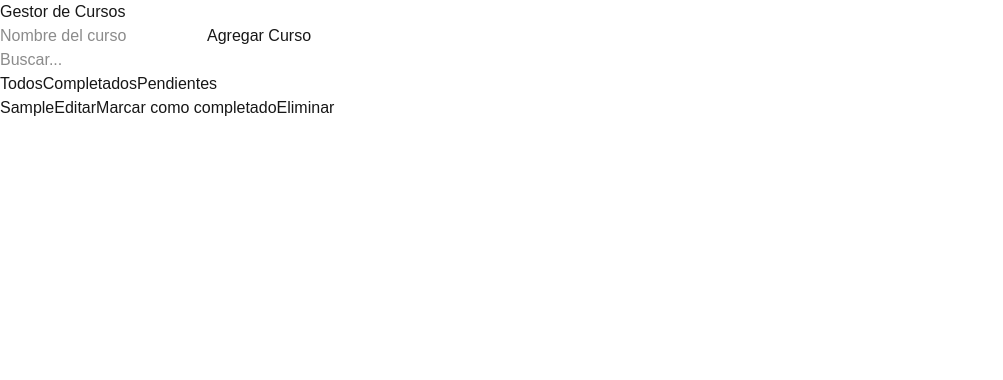
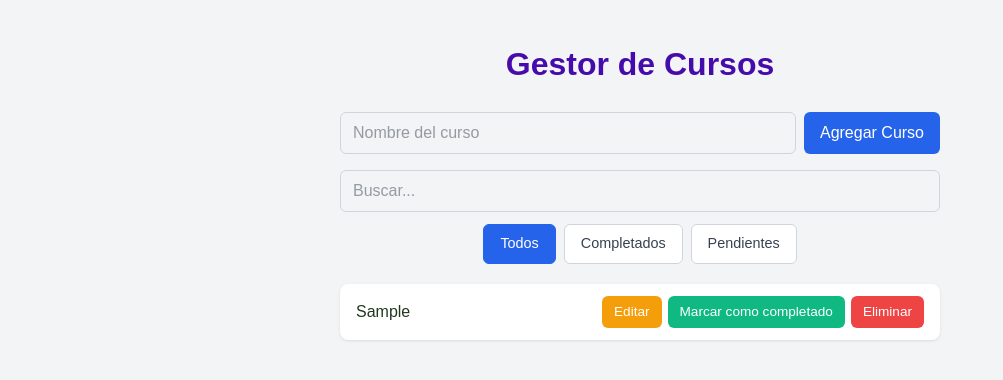
Before and after one commit to Camijw027/gestor-cursos-react, a Next.js app: page / in a window 1280 px wide. Both pictures are taken after typing "Sample" into the empty fields and a click on the button "Agregar Curso". Shown: the top 380 px of the page, without its empty margins (0-1003 px from the left). Built offline with nearby package versions, Linux system fonts and the light colour scheme.

Commit message:
Se ha agregado las clases para la modificacion de estilos, en el global, adicional he agregado comentarios mas compuestos

```diff
--- a/app/components/Buscador.tsx
+++ b/app/components/Buscador.tsx
@@ -3,10 +3,14 @@ type BuscadorProps = {
   setBusqueda: (valor: string) => void;
 };
 
+// Este componente muestra el input de búsqueda.
+// Cada letra que escribe el usuario actualiza el estado "busqueda" en page.tsx
+// y eso hace que la lista se filtre en tiempo real automáticamente.
 export default function Buscador({ busqueda, setBusqueda }: BuscadorProps) {
   return (
-    <div>
+    <div className="contenedor-buscador">
       <input
+        className="input-buscar"
         type="text"
         placeholder="Buscar..."
         value={busqueda}
--- a/app/components/CursoItem.tsx
+++ b/app/components/CursoItem.tsx
@@ -1,5 +1,7 @@
 import { Curso } from "../types/curso";
 
+// Este componente representa una sola fila de curso en la lista.
+// Se renderiza una vez por cada curso que exista en el estado.
 type CursoItemProps = {
   curso: Curso;
   cursos: Curso[];
@@ -20,21 +22,32 @@ export default function CursoItem({
   setNombreEditado,
 }: CursoItemProps) {
   return (
-    <div>
+    <div className="curso-card">
+      {/* Si este curso está siendo editado mostramos un input,
+          si no, mostramos el nombre como texto normal */}
       {editandoId === curso.id ? (
         <input
+          className="input-editar"
           type="text"
           value={nombreEditado}
           onChange={(e) => setNombreEditado(e.target.value)}
           placeholder="Editar nombre del curso"
         />
       ) : (
-        <span className={curso.completado ? "completado" : ""}>
+        <span
+          className={
+            curso.completado ? "curso-nombre completado" : "curso-nombre"
+          }
+        >
           {curso.nombre}
         </span>
       )}
+      {/* Agrupamos los tres botones de acción a la derecha de la card */}
+      <div className="curso-botones">
+        {/* En modo edición muestra "Guardar", en modo normal muestra "Editar" */}
         {editandoId === curso.id ? (
           <button
+            className="btn-guardar"
             onClick={() => {
               setCursos(
                 cursos.map((c) =>
@@ -48,6 +61,7 @@ export default function CursoItem({
           </button>
         ) : (
           <button
+            className="btn-editar"
             onClick={() => {
               setEditandoId(curso.id);
               setNombreEditado(curso.nombre);
@@ -57,7 +71,9 @@ export default function CursoItem({
           </button>
         )}
 
+        {/* Alterna el estado del curso entre completado y pendiente */}
         <button
+          className="btn-completar"
           onClick={() => {
             setCursos(
               cursos.map((c) =>
@@ -66,13 +82,18 @@ export default function CursoItem({
             );
           }}
         >
-        {curso.completado ? "Marcar como pendiente" : "Marcar como completado"}
+          {curso.completado
+            ? "Marcar como pendiente"
+            : "Marcar como completado"}
         </button>
+        {/* Elimina el curso filtrando todos los que NO sean este */}
         <button
+          className="btn-eliminar"
           onClick={() => setCursos(cursos.filter((c) => c.id !== curso.id))}
         >
           Eliminar
         </button>
       </div>
+    </div>
   );
 }
--- a/app/components/Filtros.tsx
+++ b/app/components/Filtros.tsx
@@ -3,12 +3,41 @@ type FiltrosProps = {
   setFiltro: (valor: string) => void;
 };
 
+// Cada botón compara su valor con el filtro activo.
+// Si coinciden se aplican dos clases (base + activo), si no solo la base.
 export default function Filtros({ filtro, setFiltro }: FiltrosProps) {
   return (
-    <div>
-      <button onClick={() => setFiltro("todos")}>Todos</button>
-      <button onClick={() => setFiltro("completados")}>Completados</button>
-      <button onClick={() => setFiltro("pendientes")}>Pendientes</button>
+    <div className="contenedor-filtros">
+      <button
+        className={
+          filtro === "todos" ? "btn-filtro btn-filtro-activo" : "btn-filtro"
+        }
+        onClick={() => setFiltro("todos")}
+      >
+        Todos
+      </button>
+
+      <button
+        className={
+          filtro === "completados"
+            ? "btn-filtro btn-filtro-activo"
+            : "btn-filtro"
+        }
+        onClick={() => setFiltro("completados")}
+      >
+        Completados
+      </button>
+
+      <button
+        className={
+          filtro === "pendientes"
+            ? "btn-filtro btn-filtro-activo"
+            : "btn-filtro"
+        }
+        onClick={() => setFiltro("pendientes")}
+      >
+        Pendientes
+      </button>
     </div>
   );
 }
--- a/app/components/FormAgregar.tsx
+++ b/app/components/FormAgregar.tsx
@@ -1,5 +1,8 @@
 import { Curso } from "../types/curso";
 
+// Este componente muestra el formulario para agregar un nuevo curso.
+// Recibe el estado del nombre y la lista de cursos desde page.tsx
+// porque es allá donde vive toda la información de la app.
 type FormAgregarProps = {
   nombre: string;
   setNombre: (nombre: string) => void;
@@ -14,14 +17,20 @@ export default function FormAgregar({
   setCursos,
 }: FormAgregarProps) {
   return (
-    <div>
+    <div className="form-agregar">
+      {/* El valor de este input siempre refleja lo que está en el estado "nombre".
+          Cada vez que el usuario escribe una letra, actualizamos ese estado */}
       <input
+        className="input-agregar"
         type="text"
         value={nombre}
         onChange={(e) => setNombre(e.target.value)}
         placeholder="Nombre del curso"
       />
+      {/* Cuando el usuario hace click, primero verificamos que el input no esté vacío,
+          luego agregamos el nuevo curso a la lista y limpiamos el input */}
       <button
+        className="btn-agregar"
         onClick={() => {
           if (!nombre) return;
           setCursos([...cursos, { id: Date.now(), nombre, completado: false }]);
--- a/app/globals.css
+++ b/app/globals.css
@@ -11,21 +11,220 @@
   --font-sans: var(--font-geist-sans);
   --font-mono: var(--font-geist-mono);
 }
-
+/* ─── Modo oscuro si el sistema lo trae activo ─── */
 @media (prefers-color-scheme: dark) {
   :root {
     --background: #0a0a0a;
     --foreground: #ededed;
   }
 }
-
+/* ─── Estilos globales para toda la app ─── */
 body {
   background: var(--background);
   color: var(--foreground);
   font-family: Arial, Helvetica, sans-serif;
 }
-
+/* ─── Estilo para cursos completados,los tacha ─── */
 .completado {
   text-decoration: line-through;
   color: rgb(108, 160, 12);
 }
+
+/* ─── Layout principal,su color de fondo y margenes de columnas ─── */
+.contenedor-principal {
+  min-height: 100vh;
+  background-color: #f3f4f6;
+  display: flex;
+  flex-direction: column;
+  align-items: center;
+  padding: 40px 16px;
+}
+/* ─── Titulo de la app ─── */
+.titulo-app {
+  font-size: 2rem;
+  font-weight: 700;
+  color: #460cab;
+  margin-bottom: 24px;
+}
+
+/* ─── Formulario agregar ─── */
+.form-agregar {
+  display: flex;
+  gap: 8px;
+  margin-bottom: 16px;
+  width: 100%;
+  max-width: 600px;
+}
+
+.input-agregar {
+  flex: 1;
+  border: 1px solid #d1d5db;
+  border-radius: 6px;
+  padding: 8px 12px;
+  font-size: 1rem;
+  outline: none;
+  color: #374151;
+}
+
+.input-agregar:focus {
+  border-color: #3b82f6;
+  box-shadow: 0 0 0 2px rgba(59, 130, 246, 0.3);
+}
+
+/* ─── Botón agregar ─── */
+.btn-agregar {
+  background-color: #2563eb;
+  color: white;
+  border: none;
+  border-radius: 6px;
+  padding: 8px 16px;
+  font-size: 1rem;
+  cursor: pointer;
+}
+/* ─── Hover del botón agregar ─── */
+.btn-agregar:hover {
+  background-color: #1d4ed8;
+}
+
+/* ─── Buscador ─── */
+.contenedor-buscador {
+  width: 100%;
+  max-width: 600px;
+  margin-bottom: 12px;
+}
+
+.input-buscar {
+  color: #374151;
+  width: 100%;
+  border: 1px solid #d1d5db;
+  border-radius: 6px;
+  padding: 8px 12px;
+  font-size: 1rem;
+  outline: none;
+}
+
+.input-buscar:focus {
+  color: #374151;
+  border-color: #3b82f6;
+  box-shadow: 0 0 0 2px rgba(59, 130, 246, 0.3);
+}
+
+/* ─── Filtros ─── */
+.contenedor-filtros {
+  display: flex;
+  gap: 8px;
+  margin-bottom: 20px;
+}
+
+/* ─── Botones de filtro ─── */
+.btn-filtro {
+  padding: 8px 16px;
+  border-radius: 6px;
+  border: 1px solid #d1d5db;
+  background-color: white;
+  color: #374151;
+  cursor: pointer;
+  font-size: 0.9rem;
+}
+
+.btn-filtro:hover {
+  background-color: #f9fafb;
+}
+
+.btn-filtro-activo {
+  background-color: #2563eb;
+  color: white;
+  border-color: #2563eb;
+}
+
+/* ─── Curso item ─── */
+.curso-card {
+  display: flex;
+  align-items: center;
+  justify-content: space-between;
+  background-color: white;
+  border-radius: 8px;
+  box-shadow: 0 1px 3px rgba(0, 0, 0, 0.1);
+  padding: 12px 16px;
+  margin-bottom: 8px;
+  width: 100%;
+  max-width: 600px;
+}
+
+/* ─── Nombre del curso dentro del item ─── */
+.curso-nombre {
+  flex: 1;
+  color: #23371f;
+  font-size: 1rem;
+}
+/* ─── Botones dentro del item curso ─── */
+.curso-botones {
+  display: flex;
+  gap: 6px;
+}
+
+.input-editar {
+  flex: 1;
+  border: 1px solid #d1d5db;
+  border-radius: 6px;
+  padding: 6px 10px;
+  font-size: 1rem;
+  outline: none;
+  margin-right: 8px;
+  color: #1f2937;
+}
+
+/* ─── Botones de acción dentro del item curso ─── */
+
+.btn-guardar {
+  background-color: #4e9cdc;
+  color: rgb(248, 241, 241);
+  border: none;
+  border-radius: 6px;
+  padding: 6px 12px;
+  cursor: pointer;
+  font-size: 0.85rem;
+}
+
+.btn-editar {
+  background-color: #f59e0b;
+  color: white;
+  border: none;
+  border-radius: 6px;
+  padding: 6px 12px;
+  cursor: pointer;
+  font-size: 0.85rem;
+}
+
+.btn-completar {
+  background-color: #10b981;
+  color: white;
+  border: none;
+  border-radius: 6px;
+  padding: 6px 12px;
+  cursor: pointer;
+  font-size: 0.85rem;
+}
+
+.btn-eliminar {
+  background-color: #ef4444;
+  color: white;
+  border: none;
+  border-radius: 6px;
+  padding: 6px 12px;
+  cursor: pointer;
+  font-size: 0.85rem;
+}
+
+.btn-editar:hover {
+  background-color: #d97706;
+}
+.btn-guardar:hover {
+  background-color: #d97706;
+}
+.btn-completar:hover {
+  background-color: #059669;
+}
+.btn-eliminar:hover {
+  background-color: #dc2626;
+}
--- a/app/page.tsx
+++ b/app/page.tsx
@@ -6,14 +6,31 @@ import Filtros from "./components/Filtros";
 import CursoItem from "./components/CursoItem";
 import FormAgregar from "./components/FormAgregar";
 
+// Este es el componente principal de la app. Aquí vive todo el estado
+// que necesitan los demás componentes para funcionar.
 export default function Inicio() {
+  // Aquí guardamos la lista de todos los cursos que el usuario ha agregado
   const [cursos, setCursos] = useState<Curso[]>([]);
+
+  // Esto guarda lo que el usuario está escribiendo en el input de agregar
   const [nombre, setNombre] = useState("");
+
+  // Guarda cuál de los tres filtros está activo: "todos", "completados" o "pendientes"
   const [filtro, setFiltro] = useState("todos");
+
+  // Guarda el texto que el usuario escribe en el buscador
   const [busqueda, setBusqueda] = useState("");
+
+  // Guarda el id del curso que está siendo editado en este momento.
+  // Si no hay ninguno editándose, vale null
   const [editandoId, setEditandoId] = useState<number | null>(null);
+
+  // Guarda el texto nuevo mientras el usuario edita un curso
   const [nombreEditado, setNombreEditado] = useState("");
 
+  // Aquí aplicamos dos filtros seguidos sobre la lista de cursos:
+  // primero filtramos por lo que el usuario escribe en el buscador,
+  // y luego filtramos por el botón de filtro que tenga activo
   const cursosFiltrados = cursos
     .filter((c) => c.nombre.toLowerCase().includes(busqueda.toLowerCase()))
     .filter((c) => {
@@ -23,8 +40,8 @@ export default function Inicio() {
     });
 
   return (
-    <main>
-      <h1>Gestor de Cursos</h1>
+    <main className="contenedor-principal">
+      <h1 className="titulo-app">Gestor de Cursos</h1>
 
       <FormAgregar
         nombre={nombre}
--- a/app/types/curso.ts
+++ b/app/types/curso.ts
@@ -1,5 +1,7 @@
+// Aquí definimos la estructura que debe tener cada curso en la app.
+// Todo curso necesita obligatoriamente estos tres campos.
 export type Curso = {
-  id: number;
-  nombre: string;
-  completado: boolean;
+  id: number;        // identificador único, se genera automáticamente con Date.now()
+  nombre: string;    // el nombre del curso que escribe el usuario
+  completado: boolean; // indica si el curso está completado (true) o pendiente (false)
 };
```
Lines whose indentation alone changed are shown as unchanged.
